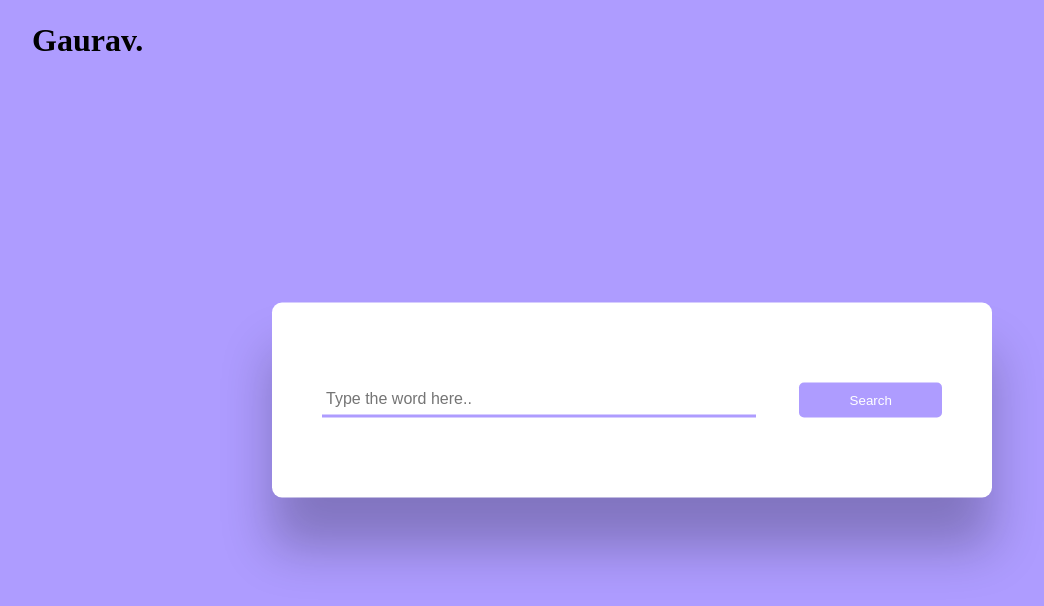
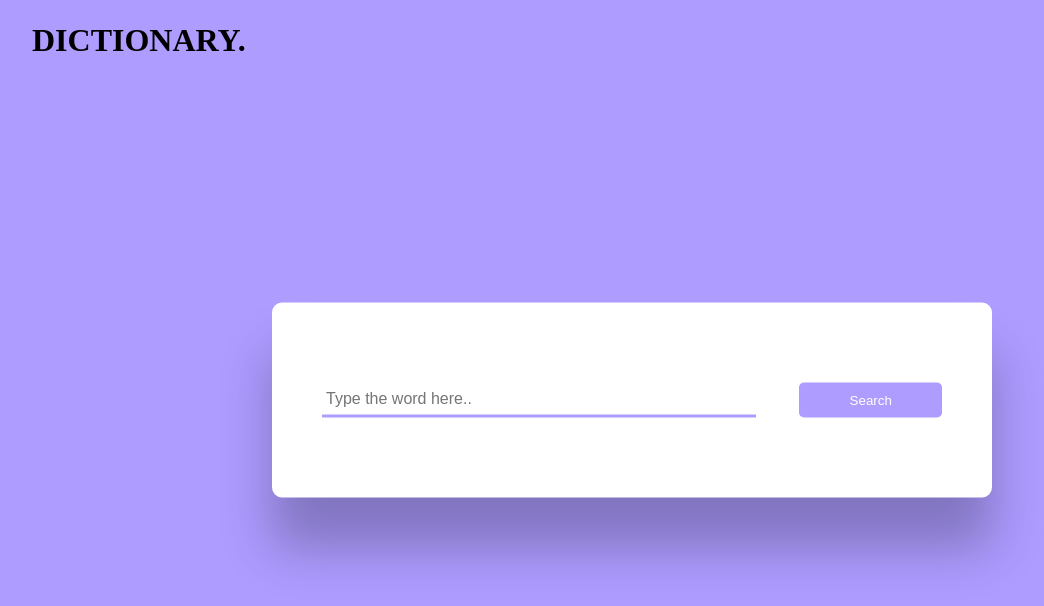
Before and after one commit to Gaurav2069/js-project-2-Dictionary-, a plain HTML site: page index.html in a window 1280 px wide. Shown: the whole page, without its empty margins (8-1052 px from the left). Drawn offline with Linux system fonts and the light colour scheme.

Commit message:
Update index.html

```diff
--- a/index.html
+++ b/index.html
@@ -11,7 +11,7 @@
 
     <audio id="sound"></audio>
 
-    <h2 class="logo">Gaurav.</h2>
+    <h2 class="logo">DICTIONARY.</h2>
     <div class="container">
         <div class="search-box">
             <input type="text" placeholder="Type the word here.." id="inp-word">
```
